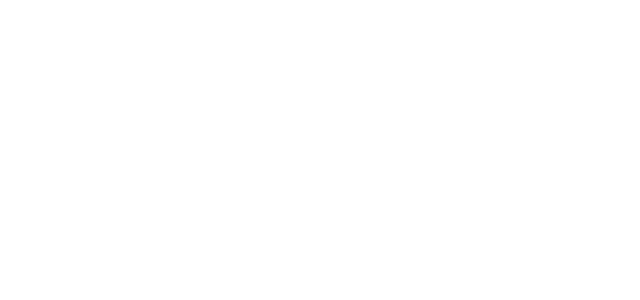
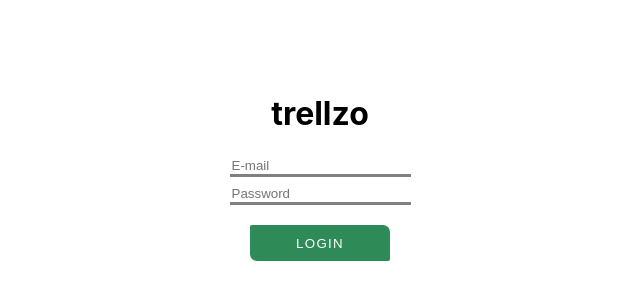
Before and after one commit to 4rgc/trellzo-web, a React (Create React App) app: page /login in a window 1280 px wide. Before the commit this address had no page. Shown: the part 146-446 px from the top of the page, without its empty margins (320-960 px from the left). Built offline with nearby package versions, Linux system fonts and the light colour scheme.

Commit message:
feat: add a nav element

```diff
--- a/src/App.scss
+++ b/src/App.scss
@@ -1,3 +1,8 @@
 .App {
 	text-align: center;
 }
+
+nav {
+	display: flex;
+	padding: 10px 20px;
+}
--- a/src/App.tsx
+++ b/src/App.tsx
@@ -1,18 +1,26 @@
-import { Routes, Route, BrowserRouter as Router } from 'react-router-dom';
+import { Routes, Route, useLocation, Navigate } from 'react-router-dom';
 import './App.scss';
+import Logo from './components/Logo';
+
 import Boards from './pages/Boards';
 import Login from './pages/Login';
 
 const App: React.FC = () => {
+	const location = useLocation();
+
 	return (
-		<Router>
-			<div className="App">
-				<Routes>
-					<Route index element={<Login />} />
-					<Route element={<Boards />} path="boards" />
-				</Routes>
-			</div>
-		</Router>
+		<div className="App">
+			{location.pathname !== '/login' && (
+				<nav>
+					<Logo />
+				</nav>
+			)}
+			<Routes>
+				<Route path="/" element={<Navigate to="/login" />} />
+				<Route element={<Login />} path="login" />
+				<Route element={<Boards />} path="boards" />
+			</Routes>
+		</div>
 	);
 };
 
--- a/src/index.tsx
+++ b/src/index.tsx
@@ -3,10 +3,13 @@ import ReactDOM from 'react-dom';
 import './global.scss';
 import App from './App';
 import reportWebVitals from './reportWebVitals';
+import { BrowserRouter as Router } from 'react-router-dom';
 
 ReactDOM.render(
 	<React.StrictMode>
-		<App />
+		<Router>
+			<App />
+		</Router>
 	</React.StrictMode>,
 	document.getElementById('root')
 );
```
